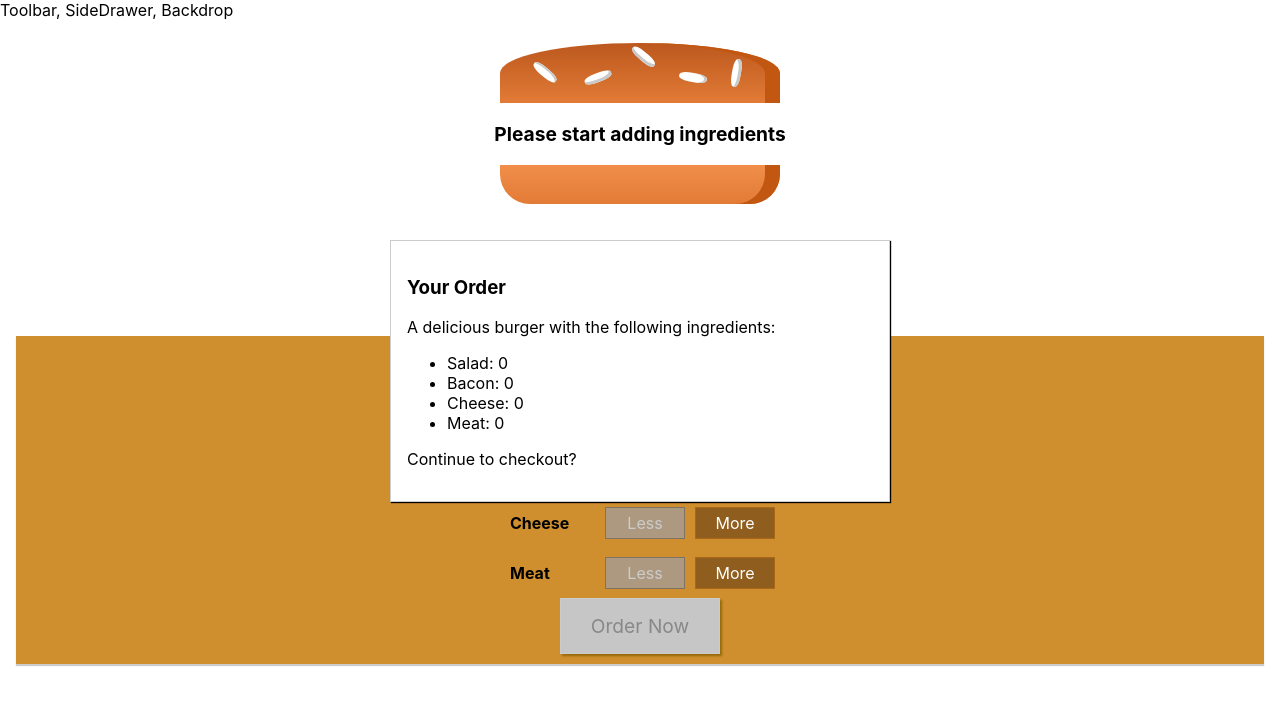
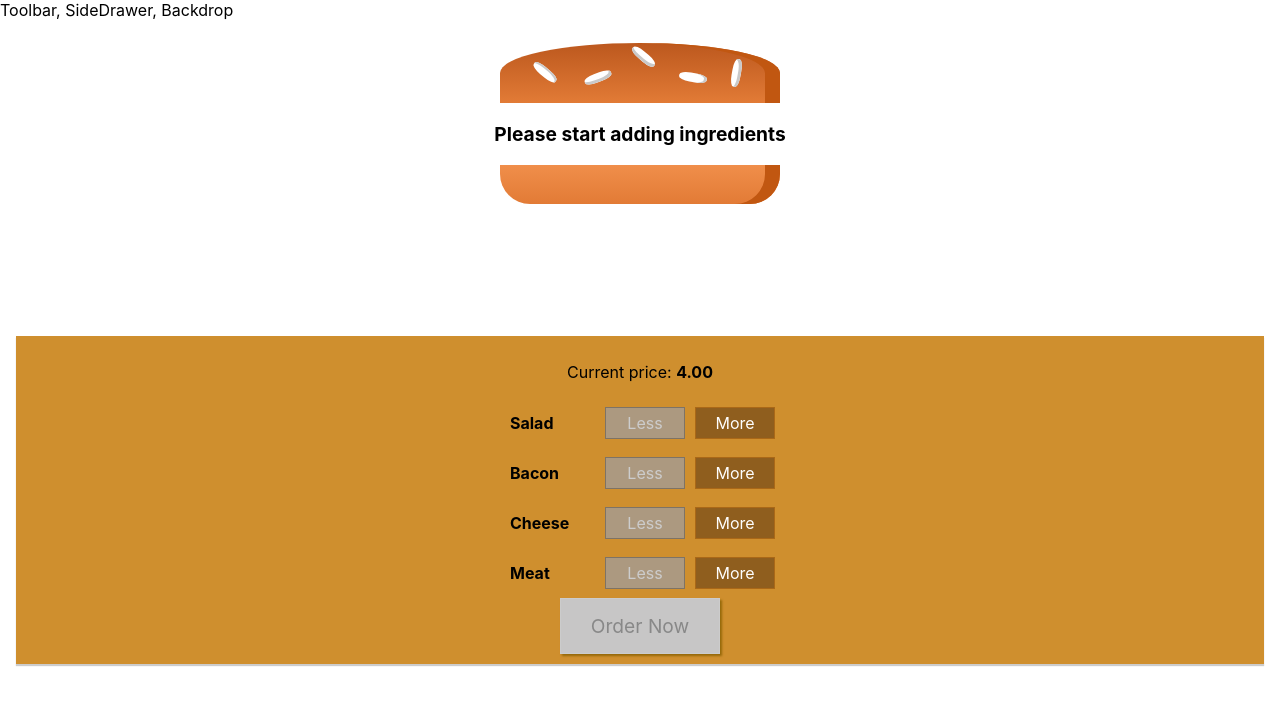
Before and after one commit to Didula/burger-builder, a React (Create React App) app: page / in a window 1280 px wide. Shown: the top 704 px of the page. Built offline with nearby package versions, Linux system fonts and the light colour scheme.

Commit message:
Adding modal controls

```diff
--- a/src/components/Burger/BuildControls/BuildControls.js
+++ b/src/components/Burger/BuildControls/BuildControls.js
@@ -23,6 +23,7 @@ const buildControls = (props) => (
         <button
             className={classes.OrderButton}
             disabled={!props.purchasable}
+            onClick={props.ordered}
         >Order Now</button>
     </div>
 );
--- a/src/components/UI/Modal/Modal.js
+++ b/src/components/UI/Modal/Modal.js
@@ -2,7 +2,9 @@ import React from "react";
 import classes from "./Modal.module.css"
 
 const modal = (props) => (
-    <div className={classes.Modal}>
+    <div className={classes.Modal}
+        style={{transform: props.show ? 'translateY(0)' : 'translateY(-100vh)',
+            opacity: props.show ? '1' : '0'}}>
         {props.children}
     </div>
 );
--- a/src/containers/BurgerBuilder/BurgerBuilder.js
+++ b/src/containers/BurgerBuilder/BurgerBuilder.js
@@ -21,14 +21,15 @@ class BurgerBuilder extends Component {
             meat: 0
         },
         totalPrice: 4,
-        purchasable: false
+        purchasable: false,
+        purchasing: false
     }
 
     updatePurchaseState(ingredients) {
         const sum = Object.keys(ingredients).map(igKey => {
             return ingredients[igKey];
         }).reduce((sum, el) => {
-                return sum + el
+            return sum + el
         }, 0)
         this.setState({purchasable: sum > 0})
     }
@@ -64,6 +65,10 @@ class BurgerBuilder extends Component {
         this.updatePurchaseState(updatedIngredients);
     }
 
+    purchaseHandler = () => {
+        this.setState({purchasing:true})
+    }
+
     render() {
         const disabledInfo = {
             ...this.state.ingredients
@@ -73,12 +78,15 @@ class BurgerBuilder extends Component {
         }
         return (
             <Aux>
-                <Modal><OrderSummary ingredients={this.state.ingredients}/></Modal>
+                <Modal show={this.state.purchasing}>
+                    <OrderSummary ingredients={this.state.ingredients}/>
+                </Modal>
                 <Burger ingredients={this.state.ingredients}/>
                 <BuildControls
                     ingredientAdded={this.addIngredientHandler}
                     ingredientRemoved={this.removeIngredientHandler}
                     disabled={disabledInfo}
+                    ordered={this.purchaseHandler}
                     price={this.state.totalPrice}
                     purchasable={this.state.purchasable}
                 />
```
